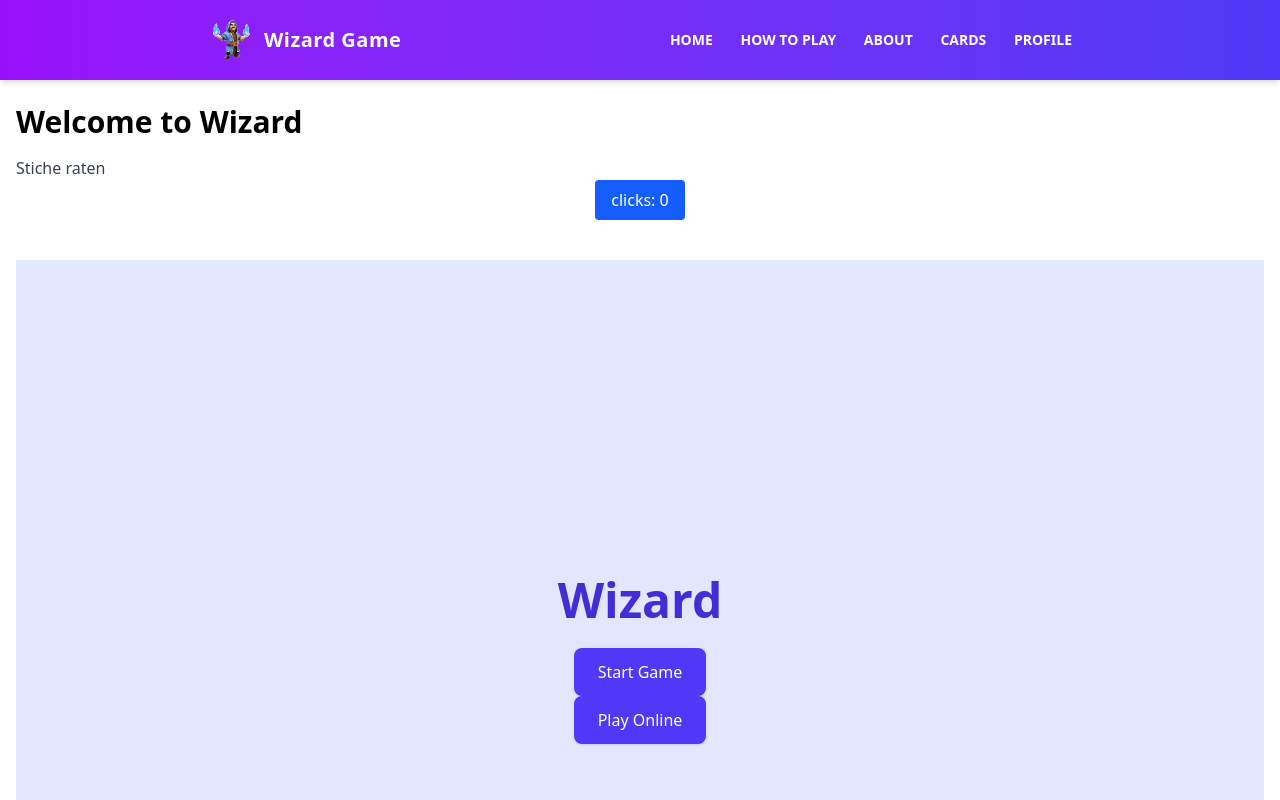
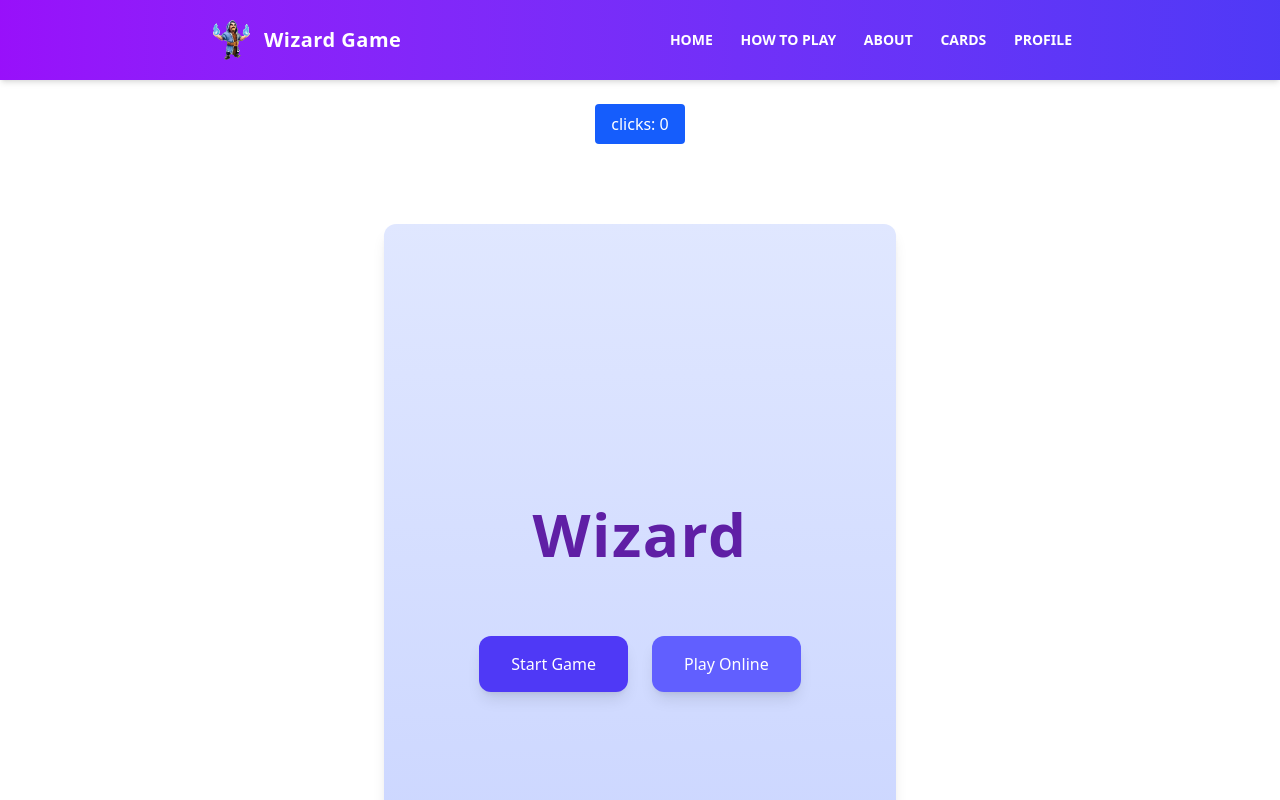
Before and after one commit to tf664/worldwidewizard, a SvelteKit app: page / in a window 1280 px wide. Shown: the top 800 px of the page. Built offline with nearby package versions, Linux system fonts and the light colour scheme.

Commit message:
Improves main page's design

```diff
--- a/src/routes/+page.svelte
+++ b/src/routes/+page.svelte
@@ -23,9 +23,6 @@
 	<meta name="description" content="Play World Wide Wizard with your friends and foes" />
 </svelte:head>
 
-<h1 class="text-3xl font-bold mb-4">Welcome to Wizard</h1>
-<p class="text-gray-700">Stiche raten</p>
-
 <div class="mb-10 flex justify-center">
 	<button
 		onclick={() => count++}
@@ -35,18 +32,40 @@
 	</button>
 </div>
 
-<div class="h-screen flex flex-col justify-center items-center bg-indigo-100">
-	<h1 class="text-5xl font-bold text-indigo-700 mb-6">Wizard</h1>
+<div class="py-70 flex flex-col justify-center items-center bg-gradient-to-b from-indigo-100 to-indigo-200 rounded-xl shadow-lg max-w-lg mx-auto mt-20">
+	<h1 class="text-6xl font-extrabold text-indigo-800 mb-8 tracking-wide drop-shadow-lg animate-hue">
+		Wizard
+	</h1>
+	<div class="flex gap-6 py-10">
 		<button
 			onclick={start}
-		class="bg-indigo-600 text-white px-6 py-3 rounded-lg shadow hover:bg-indigo-700 transition"
+			class="bg-indigo-600 text-white px-8 py-4 rounded-xl shadow-lg hover:bg-indigo-700 hover:scale-105 active:scale-95 transition-transform duration-200"
 		>
 			Start Game
 		</button>
 		<button
 			onclick={startOnline}
-		class="bg-indigo-600 text-white px-6 py-3 rounded-lg shadow hover:bg-indigo-700 transition"
+			class="bg-indigo-500 text-white px-8 py-4 rounded-xl shadow-lg hover:bg-indigo-600 hover:scale-105 active:scale-95 transition-transform duration-200"
 		>
 			Play Online
 		</button>
 	</div>
+</div>
+
+<style>
+	@keyframes hue-shift {
+		0% {
+			filter: hue-rotate(0deg);
+		}
+		50% {
+			filter: hue-rotate(30deg);
+		}
+		100% {
+			filter: hue-rotate(0deg);
+		}
+	}
+	.animate-hue {
+		display: inline-block;
+		animation: hue-shift 3s infinite linear;
+	}
+</style>
```
Lines whose indentation alone changed are shown as unchanged.
